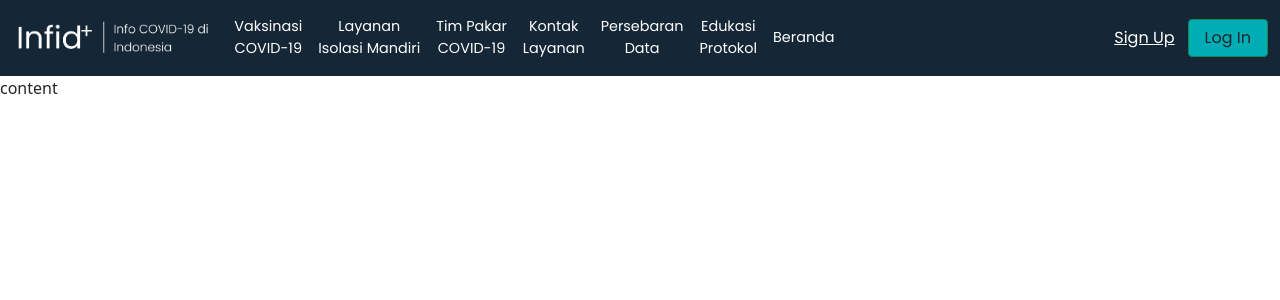
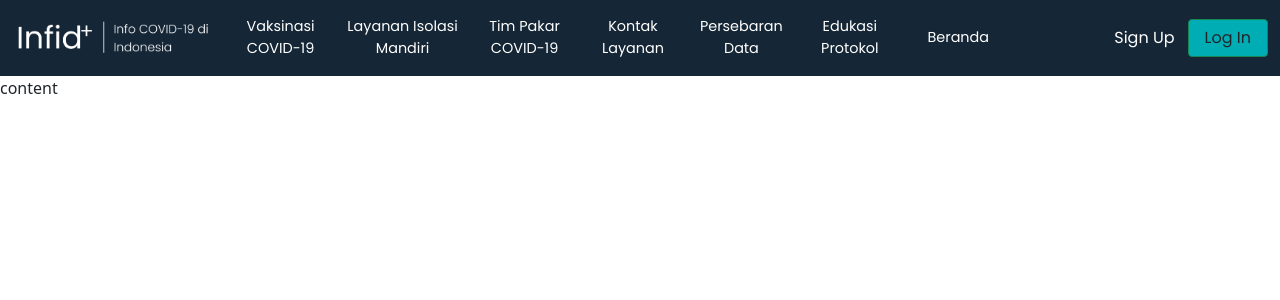
Before and after one commit to vincentsuryakim/project-tengah-semester-pbp, a Django app: page / in a window 1280 px wide. Shown: the top 300 px of the page. Run offline with Django 3.2, Linux system fonts and the light colour scheme; some libraries are stand-ins or nearby versions.

Commit message:
finished navbar

```diff
--- a/Infid/templates/index_Infid.html
+++ b/Infid/templates/index_Infid.html
@@ -1,4 +1,8 @@
 {% extends 'layout.html' %}
+
+{% block title %}
+Infid
+{% endblock title %}
 
 {% block content %}
     <p>content</p>
--- a/templates/layout.html
+++ b/templates/layout.html
@@ -5,15 +5,32 @@
         <meta charset="UTF-8" />
         <meta name="viewport" content="width=device-width, initial-scale=1">
         <title>
-        {% block title %}
+            {% block title %} {% endblock title %}
+        </title>
 
-        {% endblock title %}
-            </title>
+        <!-- Initialize Bootstrap CSS -->
         <link href="https://cdn.jsdelivr.net/npm/bootstrap@5.1.3/dist/css/bootstrap.min.css" rel="stylesheet" integrity="sha384-1BmE4kWBq78iYhFldvKuhfTAU6auU8tT94WrHftjDbrCEXSU1oBoqyl2QvZ6jIW3" crossorigin="anonymous">
+
         <style>
-            @font-face {
-                font-family: Poppins;
-                src: url("{% static 'fonts/poppins.ttf' %}");
+            @import url('https://fonts.googleapis.com/css2?family=Poppins:wght@400;700&display=swap');
+
+            .li-cust {
+                width: 12ch;
+                font-size: 0.9rem;
+            }
+            .authenticated_cust {
+                margin: 0px 1rem 0px 0px;
+                font-weight: 700;
+            }
+            @media (max-width: 992px){
+                .li-cust {
+                    min-width: 100%;
+                    font-size: 1rem;
+                }
+                .authenticated_cust {
+                    margin: 0px;
+                    font-size: 1.5rem;
+                }
             }
         </style>
     </head>
@@ -28,38 +45,44 @@
                     <span class="navbar-toggler-icon"></span>
                 </button>
                 <div class="collapse navbar-collapse justify-content-between" id="navbarSupportedContent">
-                    <ul class="navbar-nav me-auto mb-2 mb-lg-0" style="font-size: 0.9rem;">
-                        <li class="nav-item d-flex align-self-center mr-1">
-                            <a class="nav-link text-white text-center" href="#">Vaksinasi<br>COVID-19</a>
+                    <ul class="navbar-nav me-auto mb-2 mb-lg-0">
+                        <li class="nav-item d-flex align-self-center li-cust">
+                            <a class="nav-link text-white text-center w-100" href="#">Vaksinasi COVID-19</a>
                         </li>
-                        <li class="nav-item d-flex align-self-center mr-1">
-                            <a class="nav-link text-white text-center" href="#">Layanan<br>Isolasi Mandiri</a>
+                        <li class="nav-item d-flex align-self-center li-cust" style="width: 15ch;">
+                            <a class="nav-link text-white text-center w-100" href="#">Layanan Isolasi Mandiri</a>
                         </li>
-                        <li class="nav-item d-flex align-self-center mr-1">
-                            <a class="nav-link text-white text-center" href="#">Tim Pakar<br>COVID-19</a>
+                        <li class="nav-item d-flex align-self-center li-cust">
+                            <a class="nav-link text-white text-center w-100" href="#">Tim Pakar COVID-19</a>
                         </li>
-                        <li class="nav-item d-flex align-self-center mr-1">
-                            <a class="nav-link text-white text-center" href="#">Kontak<br>Layanan</a>
+                        <li class="nav-item d-flex align-self-center li-cust">
+                            <a class="nav-link text-white text-center w-100" href="#">Kontak Layanan</a>
                         </li>
-                        <li class="nav-item d-flex align-self-center mr-1">
-                            <a class="nav-link text-white text-center" href="#">Persebaran<br>Data</a>
+                        <li class="nav-item d-flex align-self-center li-cust">
+                            <a class="nav-link text-white text-center w-100" href="#">Persebaran Data</a>
                         </li>
-                        <li class="nav-item d-flex align-self-center mr-1">
-                            <a class="nav-link text-white text-center" href="#">Edukasi<br>Protokol</a>
+                        <li class="nav-item d-flex align-self-center li-cust">
+                            <a class="nav-link text-white text-center w-100" href="#">Edukasi Protokol</a>
                         </li>
-                        <li class="nav-item d-flex align-self-center">
-                            <a class="nav-link text-white text-center" href="#">Beranda</a>
+                        <li class="nav-item d-flex align-self-center li-cust">
+                            <a class="nav-link text-white text-center w-100" href="#">Beranda</a>
                         </li>
                     </ul>
-                    <form class="d-flex">
-                        <button type="button" class="btn btn-link text-white">Sign Up</button>
-                        <button class="btn btn-outline-success ml-3 text-dark px-3" style="background-color: #00ADB5;" type="submit">Log In</button>
-                    </form>
+                    {% if not user.is_authenticated %}
+                        <form class="d-flex justify-content-center">
+                            <button type="button" class="mr-3 btn btn-link text-white text-decoration-none">Sign Up</button>
+                            <button class="btn btn-outline-success ml-3 text-dark px-3" style="background-color: #00ADB5;" type="submit">Log In</button>
+                        </form>
+                    {% else %}
+                        <p class="text-center authenticated_cust">Hi, {{ user.first_name }}!</p>
+                    {% endif %}
                 </div>
             </div>
         </nav>
 
         {% block content %} {% endblock content%}
+
+        <!-- Initialize JQuery and Bootstrap JS -->
         <script src="https://code.jquery.com/jquery-3.2.1.slim.min.js" integrity="sha384-KJ3o2DKtIkvYIK3UENzmM7KCkRr/rE9/Qpg6aAZGJwFDMVNA/GpGFF93hXpG5KkN" crossorigin="anonymous"></script>
         <script src="https://cdn.jsdelivr.net/npm/bootstrap@5.1.3/dist/js/bootstrap.bundle.min.js" integrity="sha384-ka7Sk0Gln4gmtz2MlQnikT1wXgYsOg+OMhuP+IlRH9sENBO0LRn5q+8nbTov4+1p" crossorigin="anonymous"></script>
         <script src="https://maxcdn.bootstrapcdn.com/bootstrap/4.0.0/js/bootstrap.min.js" integrity="sha384-JZR6Spejh4U02d8jOt6vLEHfe/JQGiRRSQQxSfFWpi1MquVdAyjUar5+76PVCmYl" crossorigin="anonymous"></script>
```
Also changed, not shown: static/fonts/poppins.ttf (deleted).
